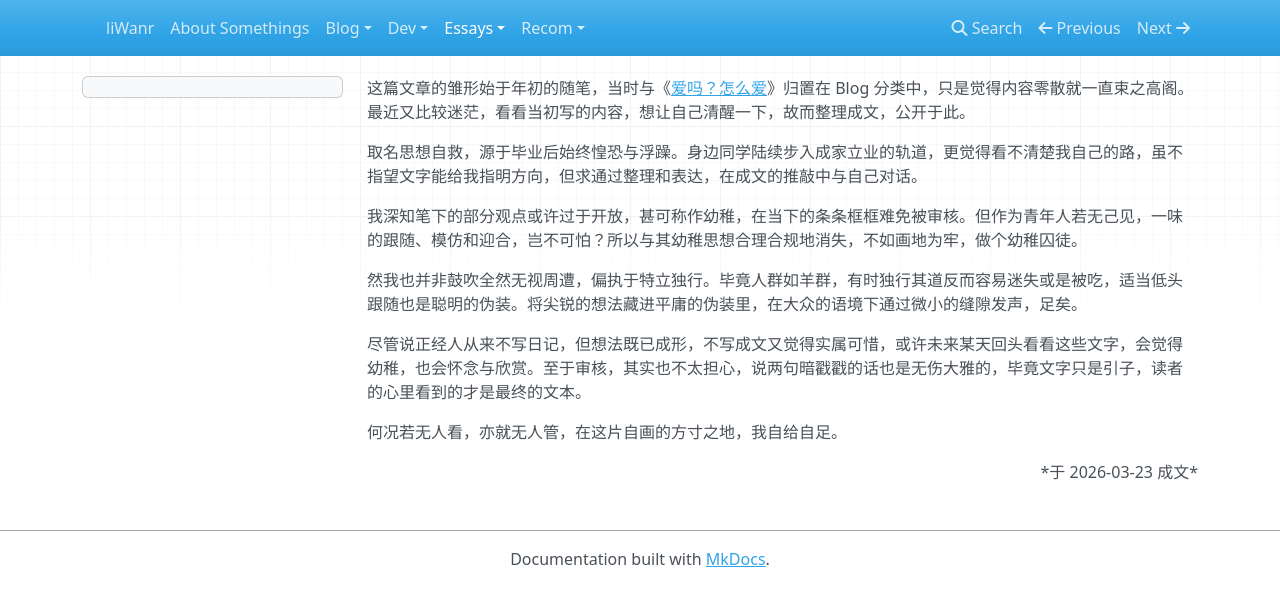
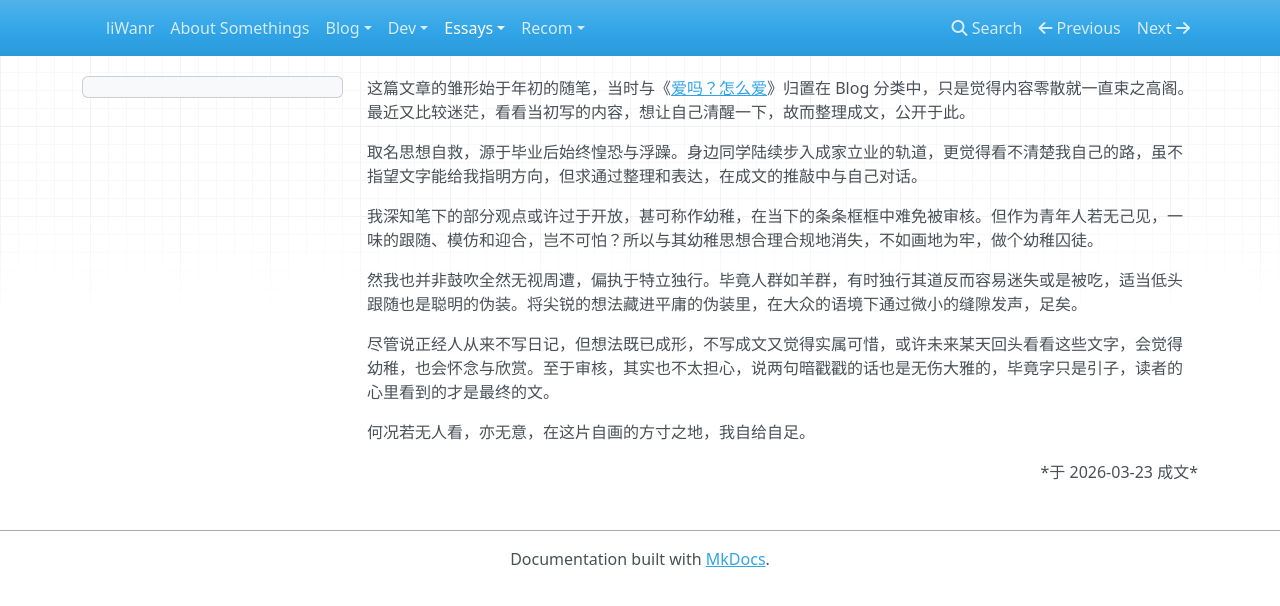
Before and after one commit to liWanr/liWanr.github.io, an MkDocs documentation site: the page built from docs/essays/mind-salvage.md, in a window 1280 px wide. Shown: the top 606 px of the page. Built offline with MkDocs 1.6.1, drawn with Linux system fonts in a browser that asks for light colours; nearby versions of some CDN libraries.

Commit message:
fix: 修正文章《思想自救》中部分文字的表述和格式

```diff
--- a/docs/essays/mind-salvage.md
+++ b/docs/essays/mind-salvage.md
@@ -7,13 +7,13 @@ comments: true
 
 取名思想自救，源于毕业后始终惶恐与浮躁。身边同学陆续步入成家立业的轨道，更觉得看不清楚我自己的路，虽不指望文字能给我指明方向，但求通过整理和表达，在成文的推敲中与自己对话。
 
-我深知笔下的部分观点或许过于开放，甚可称作幼稚，在当下的条条框框难免被审核。但作为青年人若无己见，一味的跟随、模仿和迎合，岂不可怕？所以与其幼稚思想合理合规地消失，不如画地为牢，做个幼稚囚徒。
+我深知笔下的部分观点或许过于开放，甚可称作幼稚，在当下的条条框框中难免被审核。但作为青年人若无己见，一味的跟随、模仿和迎合，岂不可怕？所以与其幼稚思想合理合规地消失，不如画地为牢，做个幼稚囚徒。
 
 然我也并非鼓吹全然无视周遭，偏执于特立独行。毕竟人群如羊群，有时独行其道反而容易迷失或是被吃，适当低头跟随也是聪明的伪装。将尖锐的想法藏进平庸的伪装里，在大众的语境下通过微小的缝隙发声，足矣。
 
-尽管说正经人从来不写日记，但想法既已成形，不写成文又觉得实属可惜，或许未来某天回头看看这些文字，会觉得幼稚，也会怀念与欣赏。至于审核，其实也不太担心，说两句暗戳戳的话也是无伤大雅的，毕竟文字只是引子，读者的心里看到的才是最终的文本。
+尽管说正经人从来不写日记，但想法既已成形，不写成文又觉得实属可惜，或许未来某天回头看看这些文字，会觉得幼稚，也会怀念与欣赏。至于审核，其实也不太担心，说两句暗戳戳的话也是无伤大雅的，毕竟字只是引子，读者的心里看到的才是最终的文。
 
-何况若无人看，亦就无人管，在这片自画的方寸之地，我自给自足。
+何况若无人看，亦无意，在这片自画的方寸之地，我自给自足。
 
 <p align="right" markdown>
 *于 2026-03-23 成文*
```
